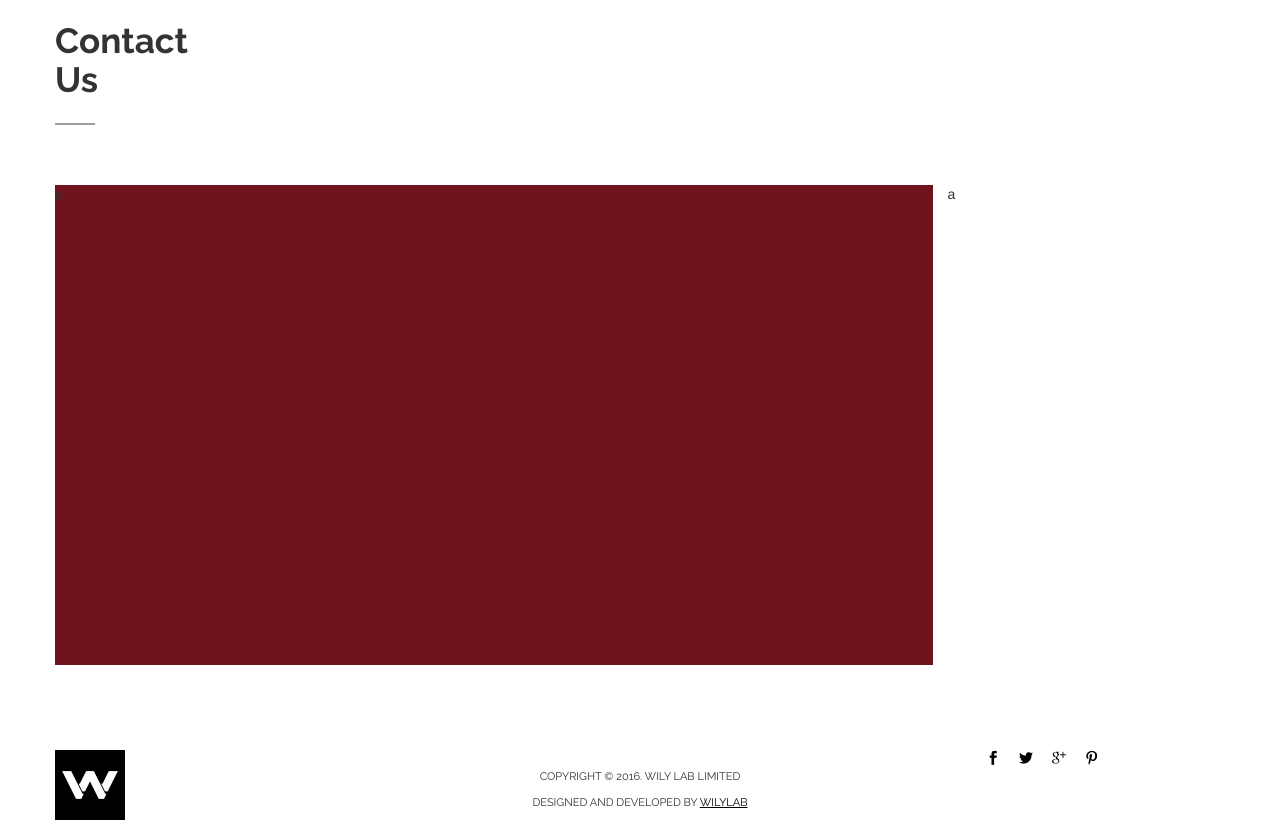
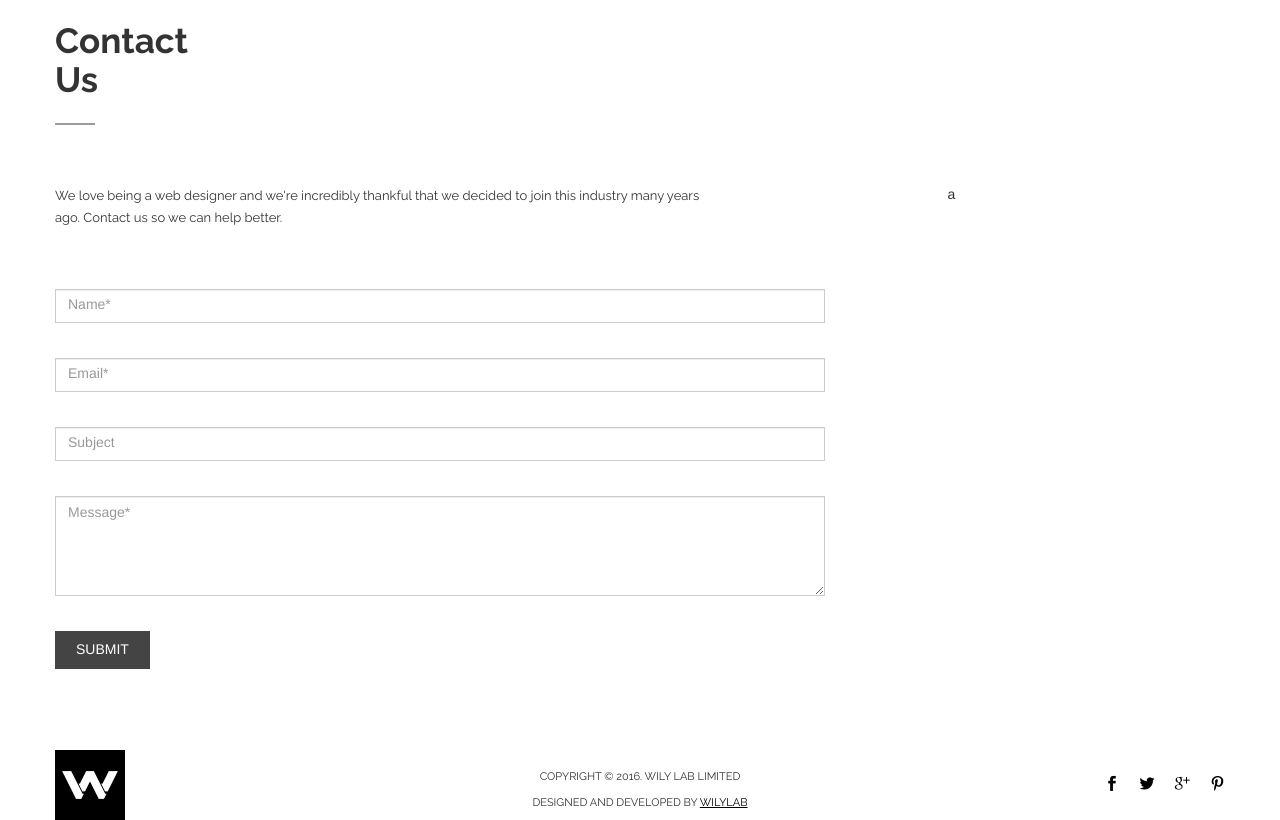
Before and after one commit to joequiscasuarez/tarea_proyecto_w, a plain HTML site: page index.html in a window 1280 px wide. Shown: the part 4220-5040 px from the top of the page. Drawn offline with Linux system fonts and the light colour scheme.

Commit message:
Se modifica html y css para mejor apariencia

```diff
--- a/css/style.css
+++ b/css/style.css
@@ -206,14 +206,111 @@ background-color: #71131c;
 
 .form_contact{
   padding-top: 60px;
-  padding-bottom: 100px;
+
 }
 
 .form{
   padding: 0px;
   height: 480px;
-  background-color: #71131c;
+
 }
+
+
+
+
+
+
+
+
+
+
+
+
+
+
+
+
+
+
+
+
+.contact-bottom{
+
+font-family: 'Raleway', sans-serif;
+font-size: 13px;
+line-height: 1.7;
+padding-bottom: 50px;
+}
+
+.form-control {
+    border-radius: 0;
+    padding-bottom: 11px;
+    margin-bottom: 35px;
+}
+
+
+.btn {
+    display: inline-block;
+    margin-bottom: 0;
+    font-weight: normal;
+    text-align: center;
+    vertical-align: middle;
+    touch-action: manipulation;
+    cursor: pointer;
+    background-image: none;
+    border: 1px solid transparent;
+    white-space: nowrap;
+    padding: 8px 20px;
+    font-size: 14px;
+    line-height: 1.42857;
+    border-radius: 0px;
+    -webkit-user-select: none;
+    -moz-user-select: none;
+    -ms-user-select: none;
+    user-select: none;
+
+}
+
+.btn-default {
+    color: #fff;
+    background-color: #444444;
+}
+
+textarea.form-control {
+    height: 100px;
+
+}
+
+
+
+
+
+
+
+
+
+.form_contact2{
+  width: 770px;
+}
+
+
+
+
+
+
+
+
+
+
+
+
+
+
+
+
+
+
+
 
 
 
@@ -226,12 +323,14 @@ background-color: #71131c;
 
 
   footer ul{
-    text-align: center;
+    padding-top: 24px;
+    text-align: right;
   }
 
   footer ul li {
+     margin-left: 16px;
      display: inline-block;
-      margin-right: 15px;
+
   }
 
   .padding-left{
@@ -255,6 +354,12 @@ background-color: #71131c;
     text-decoration: underline;
   }
 
+
   .ico{
-    color:black;
+  color:black;
   }
+
+  .iconos{
+    font-size: 15px;
+    padding: 0px;
+  }
--- a/index.html
+++ b/index.html
@@ -285,8 +285,61 @@ aliqua. Ut enim ad minim veniam, quis nostrud</p>
 
 
 <div class="form_contact">
-<div class="col-xs-12 col-sm-9 col-md-9 form">a</div>
+
+
+
+<div class="col-xs-12 col-sm-9 col-md-9 form">
+
+
+
+
+
+
+
+<p class="contact-bottom">We love being a web designer and we're incredibly thankful that we decided to join this industry many years <br>ago. Contact us so we can help better.</p>
+
+
+            <form class="form_contact2">
+              <div class="form-group">
+                <input type="name" class="form-control" id="name" placeholder="Name*">
+              </div>
+              <div class="form-group">
+                <input type="email" class="form-control" id="email" placeholder="Email*">
+              </div>
+              <div class="form-group">
+                <input type="subject" class="form-control" id="subject" placeholder="Subject">
+              </div>
+              <div class="form-group">
+                <textarea class="form-control" placeholder="Message*"></textarea>
+              </div>
+              <button type="submit" class="btn btn-default">SUBMIT</button>
+            </form>
+
+
+
+
+
+
+</div>
+
+
+
+
+
+
+
+
+
+
+
+
+
+
+
+
 <div class="col-xs-12 col-sm-3 col-md-3 ">a</div>
+
+
 </div>
 
 
@@ -319,14 +372,14 @@ aliqua. Ut enim ad minim veniam, quis nostrud</p>
 
 
         </div>
-        <div class="col-xs-12 col-sm-4 col-md-4 col-lg-4">
+        <div class="col-xs-12 col-sm-4 col-md-4 col-lg-4 iconos">
 
        <ul>
             <li><a href="#"><i class="social_facebook ico"></i></a></li>
             <li><a href="#"><i class="social_twitter ico"></i></a></li>
             <li><a href="#"><i class="social_googleplus ico"></i></a></li>
             <li><a href="#"><i class="social_pinterest ico"></i></a></li>
-          </ul>
+        </ul>
 
 
         </div>
```
